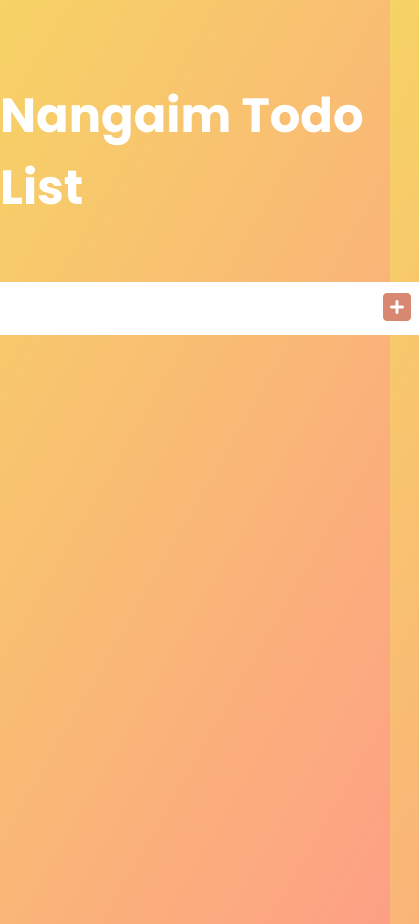
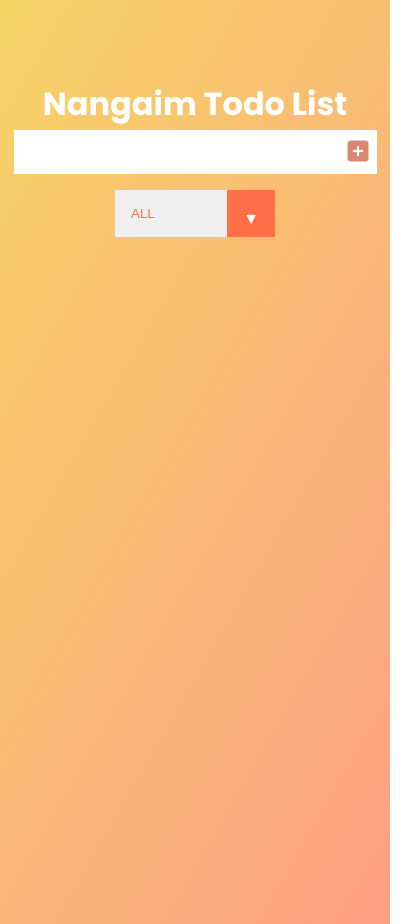
Before and after one commit to Nangaim/NangaimTodoList.io, a plain HTML site: page index.html in a window 390 px wide. Shown: the whole page, 419 px wide, since content can reach past the window. Drawn offline with Linux system fonts and the light colour scheme.

Commit message:
Added responsive

```diff
--- a/index.html
+++ b/index.html
@@ -19,10 +19,13 @@
     </header>
 
     <form>
-        <input type="text" class="todo-input">
-        <button class="todo-button" type="submit">
-            <i class="fas fa-plus-square"></i>
-        </button>
+        <div class="input">
+
+            <input type="text" class="todo-input">
+            <button class="todo-button" type="submit">
+                <i class="fas fa-plus-square"></i>
+            </button>
+        </div>
         <div class="select">
             <select name="todos" class="filter-todo">
                 <option value="all">ALL</option>
--- a/style.css
+++ b/style.css
@@ -15,6 +15,12 @@ body {
 header {
   margin-top: 5rem;
   font-size: 1.5rem;
+  display: flex;
+  justify-content: center;
+  align-items: center;
+}
+
+.input {
   display: flex;
   justify-content: center;
   align-items: center;
@@ -40,7 +46,6 @@ form button {
   color: #d88771;
   background: white;
   cursor: pointer;
-
   transition: color 0.5 ease;
 }
 
@@ -144,3 +149,57 @@ select {
   background: white;
   color: #ff6f47;
 }
+
+@media screen and (max-width: 1024px) {
+  header {
+    margin-top: 5rem;
+    font-size: 1rem;
+    display: flex;
+    justify-content: center;
+    align-items: center;
+  }
+  form {
+    min-height: 15vh;
+    display: flex;
+    justify-content: center;
+    align-items: center;
+    flex-direction: column;
+  }
+
+  form input,
+  form button {
+    padding: 0.5rem;
+    font-size: 1.5rem;
+    border: none;
+    outline: none;
+    background: white;
+  }
+  .todo-list {
+    min-width: 30%;
+    list-style: none;
+  }
+
+  .select {
+    margin: 1rem;
+    position: relative;
+    overflow: hidden;
+  }
+
+  select {
+    color: #ff6f47;
+    width: rem;
+    cursor: pointer;
+    padding: 1rem;
+  }
+
+  .select::after {
+    content: "\25BC";
+    position: absolute;
+    background: #ff6f47;
+    top: 0;
+    right: 0;
+    padding: 1rem;
+    pointer-events: none;
+    transition: 0.3s ease;
+  }
+}
```
